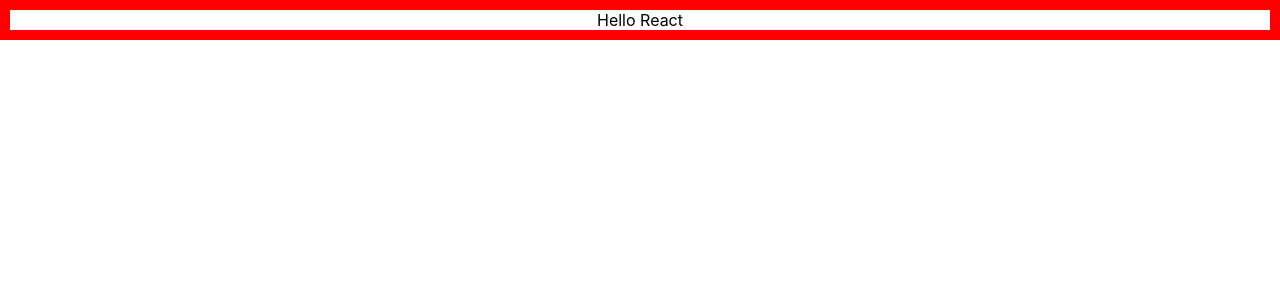
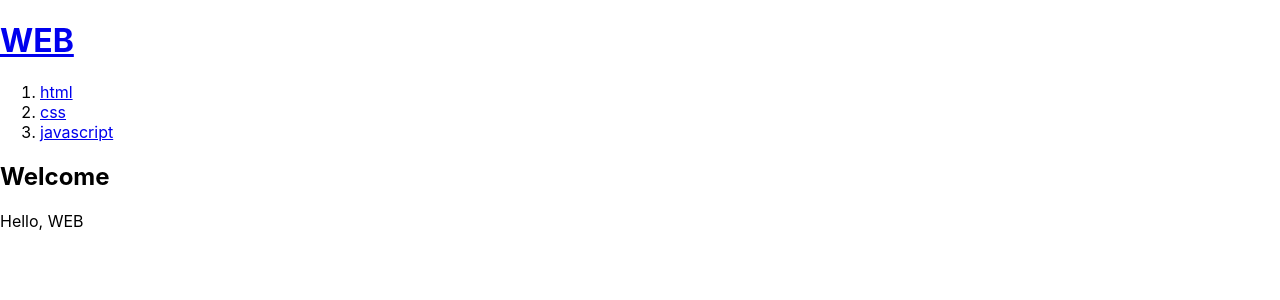
Before and after one commit to kimsundae/JavaLab, a React (Create React App) app in the folder src/main/frontLab/: page / in a window 1280 px wide. Shown: the top 300 px of the page. Built offline with nearby package versions, Linux system fonts and the light colour scheme.

Commit message:
15:01 react state 파트까지

```diff
--- a/src/main/frontLab/public/index.html
+++ b/src/main/frontLab/public/index.html
@@ -28,7 +28,7 @@
   </head>
   <body>
     <noscript>You need to enable JavaScript to run this app.</noscript>
-    <div id="root" style="border: 10px solid red;"></div>
+    <div id="root"></div>
     <!--
       This HTML file is a template.
       If you open it directly in the browser, you will see an empty page.
--- a/src/main/frontLab/src/App.js
+++ b/src/main/frontLab/src/App.js
@@ -1,10 +1,73 @@
 import logo from './logo.svg';
+import {useState} from 'react'
 import './App.css';
-
+function Header( props ){
+    console.log(props)
+    return <header>
+                <h1><a href={"/"} onClick={function(event) {
+                    event.preventDefault();
+                    props.onChangeMode();
+                }}>{props.title}</a></h1>
+            </header>
+}
+function Nav(props){
+    const lis = []
+    for(let i = 0; i < props.topics.length; i++){
+        let t = props.topics[i];
+        lis.push(<li key={t.id}>
+            <a id={t.id} href={"/read/"+t.id} onClick={event=>{
+                event.preventDefault();
+                props.onChangeMode(Number(event.target.id));
+            }}>{t.title}</a>
+        </li>)
+    }
+    return <nav>
+                <ol>
+                    {lis}
+                </ol>
+            </nav>
+}
+function Article(props){
+    return <article>
+            <h2>{props.title}</h2>
+            {props.body}
+        </article>
+}
 function App() {
+/*    const _mode = useState('WELCOME');
+    const mode = _mode[0];
+    const setMode = _mode[1]*/
+    const [mode, setMode] = useState('WELCOME');
+    const [id, setId] = useState(null);
+    const topics = [
+        {id:1, title:'html', body:'html is ...'},
+        {id:2, title:'css', body:'css is ...'},
+        {id:3, title:'javascript', body:'javascript is ...'}
+    ]
+    let content = null;
+    if(mode === 'WELCOME'){
+        content = <Article title={"Welcome"} body={"Hello, WEB"}></Article>
+    }else if( mode === 'READ'){
+        let title, body = null;
+        for(let i = 0; i < topics.length; i++){
+            console.log(id + " " + topics[i].id)
+            if(topics[i].id === id){
+                title = topics[i].title;
+                body = topics[i].body;
+            }
+        }
+        content = <Article title={title} body={body}></Article>
+    }
   return (
-    <div className="App">
-      Hello React
+    <div>
+        <Header title={"WEB"} onChangeMode={function(){
+            setMode( 'WELCOME' )
+        }}></Header>
+        <Nav topics={topics} onChangeMode={(_id)=>{
+            setMode( 'READ' );
+            setId(_id);
+        }}></Nav>
+        {content}
     </div>
   );
 }
```
